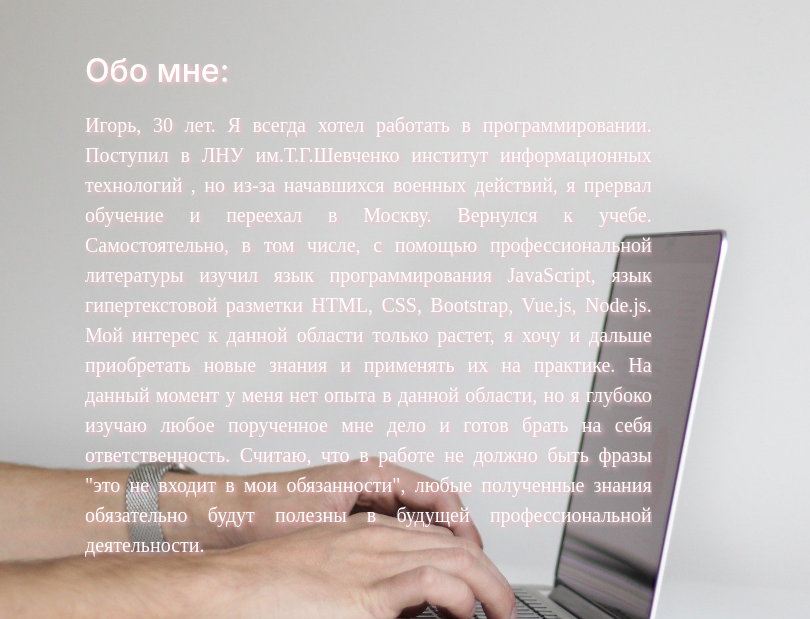
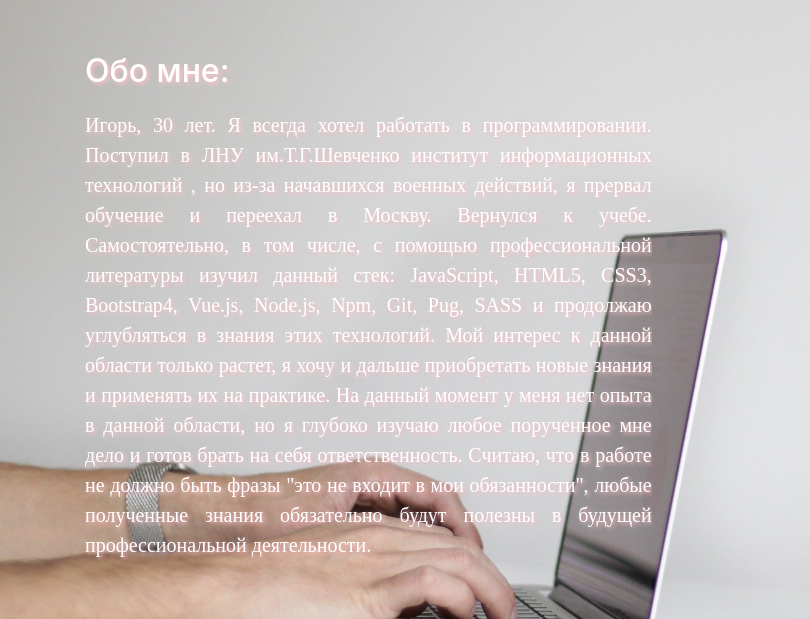
Before and after one commit to elektk/landing-page, a plain HTML site: page index.html in a window 1280 px wide. Shown: the part 678-1297 px from the top of the page, 0-810 px from the left. Drawn offline with nearby package versions, Linux system fonts and the light colour scheme; grey boxes are pictures that could not be loaded; a web font is replaced by a local one.

Commit message:
Update index.html

```diff
--- a/index.html
+++ b/index.html
@@ -49,7 +49,7 @@
                     <p class="about-me-text">
                       Игорь, 30 лет.
                       Я всегда хотел работать в программировании. Поступил в ЛНУ им.Т.Г.Шевченко институт информационных технологий , но из-за начавшихся военных действий, я прервал обучение и переехал в Москву.
-                      Вернулся к учебе. Самостоятельно, в том числе, с помощью профессиональной литературы изучил язык программирования JavaScript, язык гипертекстовой разметки HTML, CSS, Bootstrap, Vue.js, Node.js.
+                      Вернулся к учебе. Самостоятельно, в том числе, с помощью профессиональной литературы изучил данный стек: JavaScript, HTML5, CSS3, Bootstrap4, Vue.js, Node.js, Npm, Git, Pug, SASS и продолжаю углубляться в знания этих технологий.
                       Мой интерес к данной области только растет, я хочу и дальше приобретать новые знания и применять их на практике.
                       На данный момент у меня нет опыта в данной области, но я глубоко изучаю любое порученное мне дело и готов брать на себя ответственность. Считаю, что в работе не должно быть фразы "это не входит в мои обязанности", любые полученные знания обязательно будут полезны в будущей профессиональной деятельности.
                     </p>
```
